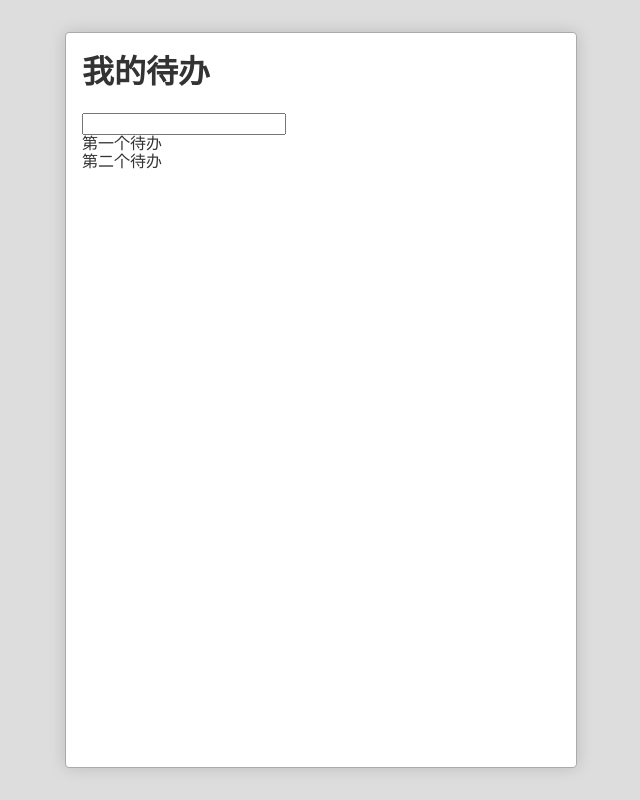
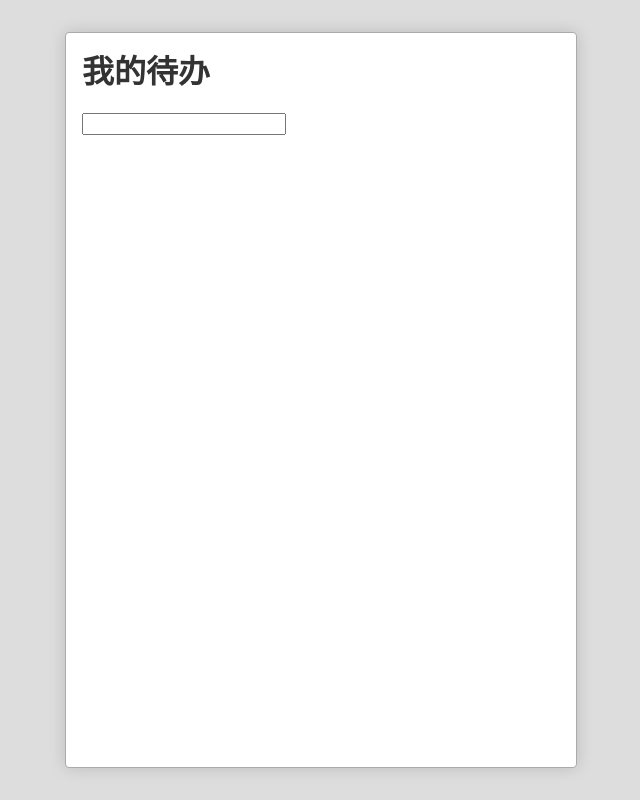
Before and after one commit to chengzi07/todolist, a React (Create React App) app: page / in a window 1280 px wide. Shown: the whole page, without its empty margins (319-959 px from the left). Built offline with nearby package versions, Linux system fonts and the light colour scheme.

Commit message:
新增todo

```diff
--- a/src/App.js
+++ b/src/App.js
@@ -10,25 +10,23 @@
     super(props)
     this.state={
       newTodo:'',
-      todoList:[
-        {id:1,title:'第一个待办'},
-        {id:2,title:'第二个待办'},
-      ]
+      todoList:[]
     }
   }
   render() {
     let todos=this.state.todoList.map((item,index)=>{
       return (
-        <li>
+        <li key={index}>
           <TodoItem todo={item} />
         </li>
       )
     })
+    console.log(todos)
     return (
       <div className="App">
         <h1>我的待办</h1>
         <div className="inputWrapper">
-          <TodoInput content={this.state.newTodo} onSubmit={this.addTodo}/>
+          <TodoInput content={this.state.newTodo} onSubmit={this.addTodo.bind(this)}/>
         </div>
         <ol>
           {todos}
@@ -36,9 +34,24 @@
       </div>
     )
   }
-  addTodo(){
-    console.log('我得添加一个todo了')
+  addTodo(event){
+    this.state.todoList.push({
+      id:idMaker(),
+      title:event.target.value,
+      status:null,
+      deleted:false
+    })
+    this.setState({
+      newTodo:'',
+      todoList:this.state.todoList
+    })
   }
 }
 
 export default App;
+
+let id=0
+function idMaker(){
+  id+=1
+  return id
+}
--- a/src/TodoInput.js
+++ b/src/TodoInput.js
@@ -7,7 +7,7 @@
   }
   submit(e){
     if(e.key==='Enter'){
-      this.props.onSubmit.call()
+      this.props.onSubmit(e)
     }
   }
 }
```
